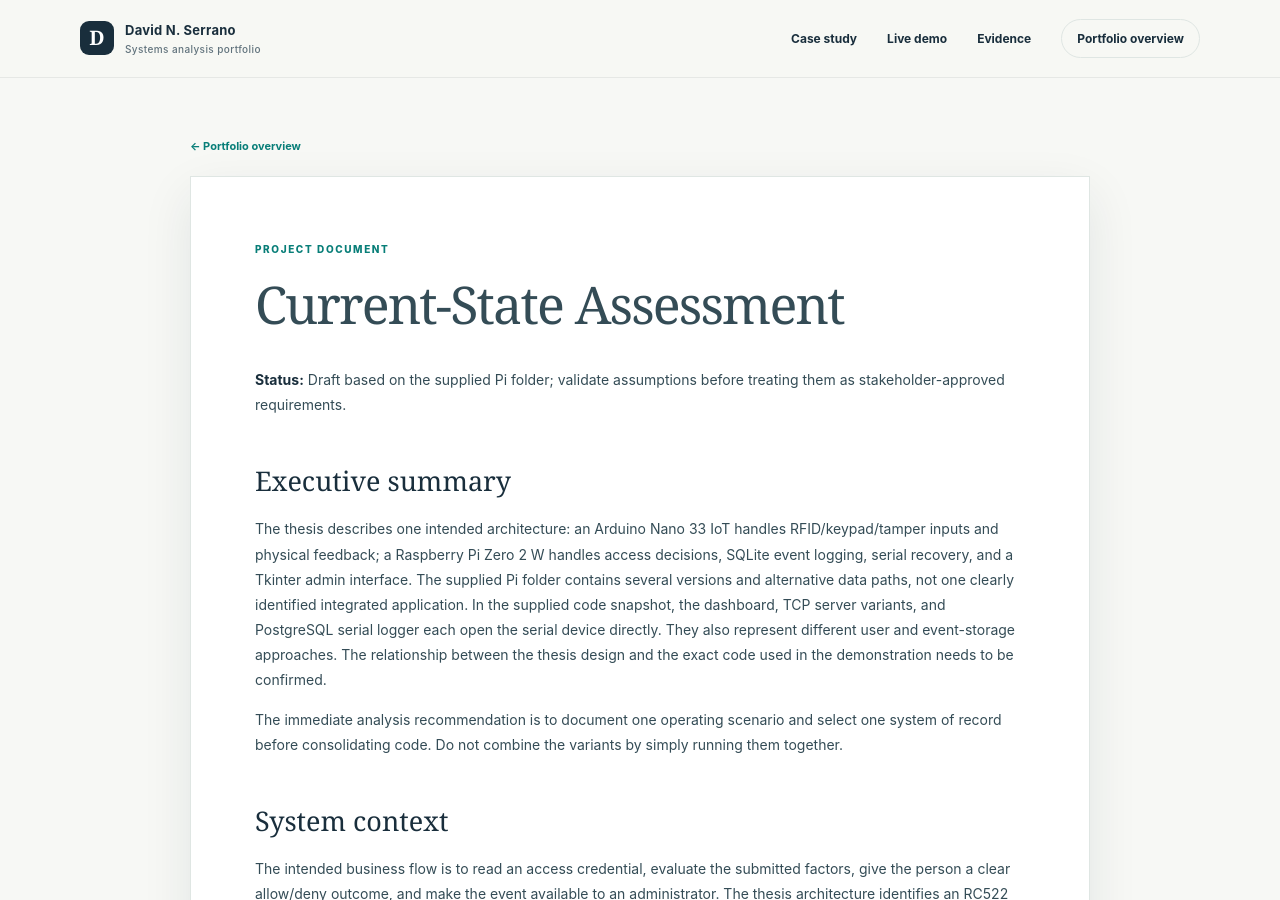
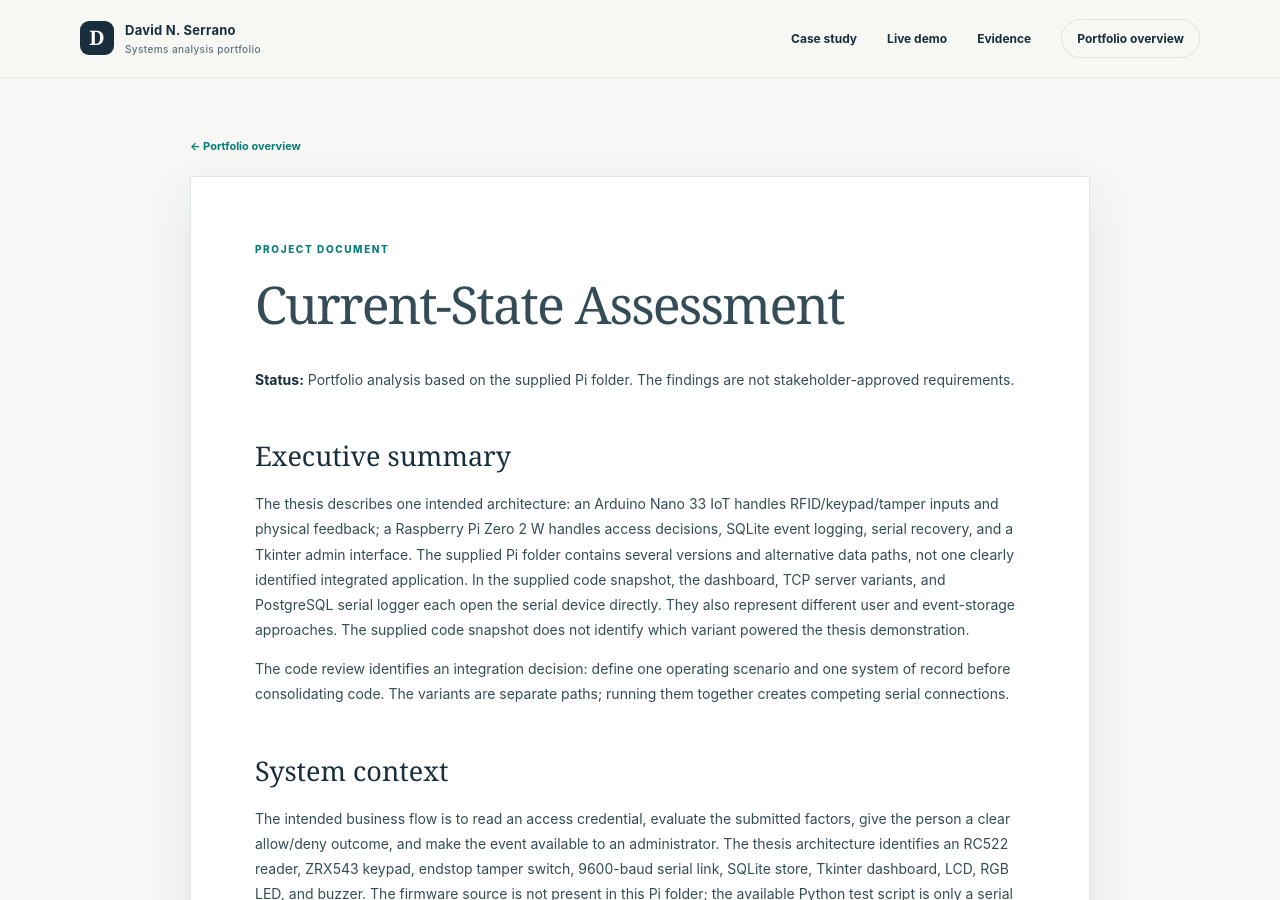
Before and after one commit to davidnserrano2-cmd/davidnserrano2-cmd.github.io, a Jekyll site: the page built from docs/CURRENT_STATE.md, in a window 1280 px wide and 900 px high. Built offline with Jekyll 4.4.1, drawn with Linux system fonts in a browser that asks for light colours; some of the changed text lies outside the part shown.

Commit message:
Polish portfolio copy and clarify project evidence

```diff
--- a/docs/CURRENT_STATE.md
+++ b/docs/CURRENT_STATE.md
@@ -6,13 +6,13 @@ description: Current application paths, data stores, integration gaps, and disco
 
 # Current-State Assessment
 
-**Status:** Draft based on the supplied Pi folder; validate assumptions before treating them as stakeholder-approved requirements.
+**Status:** Portfolio analysis based on the supplied Pi folder. The findings are not stakeholder-approved requirements.
 
 ## Executive summary
 
-The thesis describes one intended architecture: an Arduino Nano 33 IoT handles RFID/keypad/tamper inputs and physical feedback; a Raspberry Pi Zero 2 W handles access decisions, SQLite event logging, serial recovery, and a Tkinter admin interface. The supplied Pi folder contains several versions and alternative data paths, not one clearly identified integrated application. In the supplied code snapshot, the dashboard, TCP server variants, and PostgreSQL serial logger each open the serial device directly. They also represent different user and event-storage approaches. The relationship between the thesis design and the exact code used in the demonstration needs to be confirmed.
+The thesis describes one intended architecture: an Arduino Nano 33 IoT handles RFID/keypad/tamper inputs and physical feedback; a Raspberry Pi Zero 2 W handles access decisions, SQLite event logging, serial recovery, and a Tkinter admin interface. The supplied Pi folder contains several versions and alternative data paths, not one clearly identified integrated application. In the supplied code snapshot, the dashboard, TCP server variants, and PostgreSQL serial logger each open the serial device directly. They also represent different user and event-storage approaches. The supplied code snapshot does not identify which variant powered the thesis demonstration.
 
-The immediate analysis recommendation is to document one operating scenario and select one system of record before consolidating code. Do not combine the variants by simply running them together.
+The code review identifies an integration decision: define one operating scenario and one system of record before consolidating code. The variants are separate paths; running them together creates competing serial connections.
 
 ## System context
 
@@ -48,9 +48,9 @@ The diagram below shows alternative paths found in the supplied Pi folder. It do
 
 ## Data and process observations
 
-- **User data has multiple possible owners:** the dashboard and auth-server variants use a local JSON file, while the PostgreSQL schema defines a relational users table. The supplied PostgreSQL logger appears focused on event logging rather than user administration.
+- **User data has multiple possible owners:** the dashboard and auth-server variants use a local JSON file, while the PostgreSQL schema defines a relational users table. The supplied PostgreSQL logger records events and does not administer users.
 - **Event data has multiple possible stores:** the older server versions write SQLite events; the serial logger writes PostgreSQL events. The included SQLite viewer reads only the local SQLite database.
-- **Credential material may enter event messages:** older serial/server paths preserve raw messages in logs. Before selecting a public demonstration flow, define which fields may be recorded and ensure secret factors never appear in event detail.
+- **Credential exposure in logs:** older serial/server paths preserve raw messages in logs. The public demonstration excludes raw messages and secret factors.
 - **The current UI/server boundary is unclear:** the dashboard reads serial directly, while the Pi server also reads serial. A target design should assign one component ownership of that connection.
 - **Network exposure needs a deliberate design:** the legacy TCP server variants listen on all interfaces and do not authenticate clients or encrypt their protocol. They should remain disabled in a public-facing or shared-network demo until replaced or protected.
 - **Configuration is inconsistent:** serial paths, ports, user data, and database choices are embedded in different programs. The future-state design should document per-environment configuration and safe defaults.
@@ -65,7 +65,7 @@ The diagram below shows alternative paths found in the supplied Pi folder. It do
 6. Is the original Arduino firmware available elsewhere, or should the portfolio demo use a documented simulator?
 7. Is PostgreSQL the intended future database, or should the project remain a single-device local system?
 
-## Initial analyst recommendation
+## Architecture options identified in the review
 
 Compare two future-state options before implementation:
 
```
